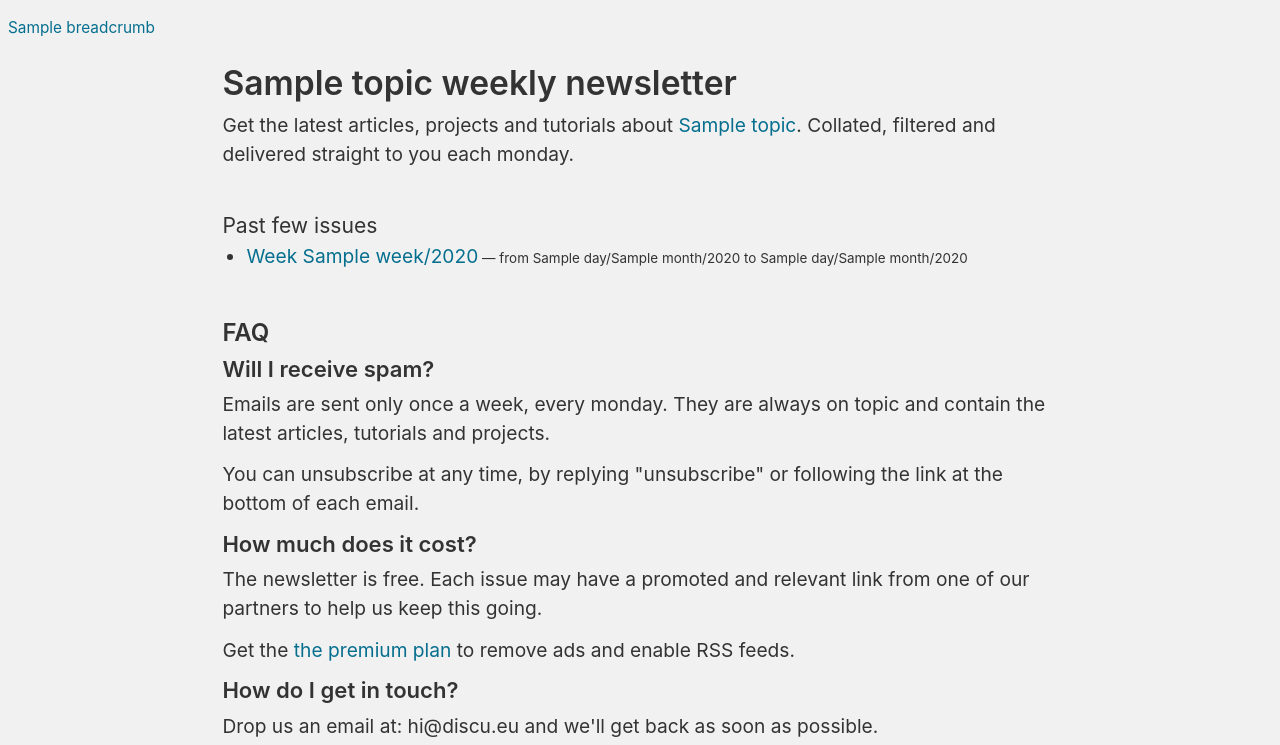
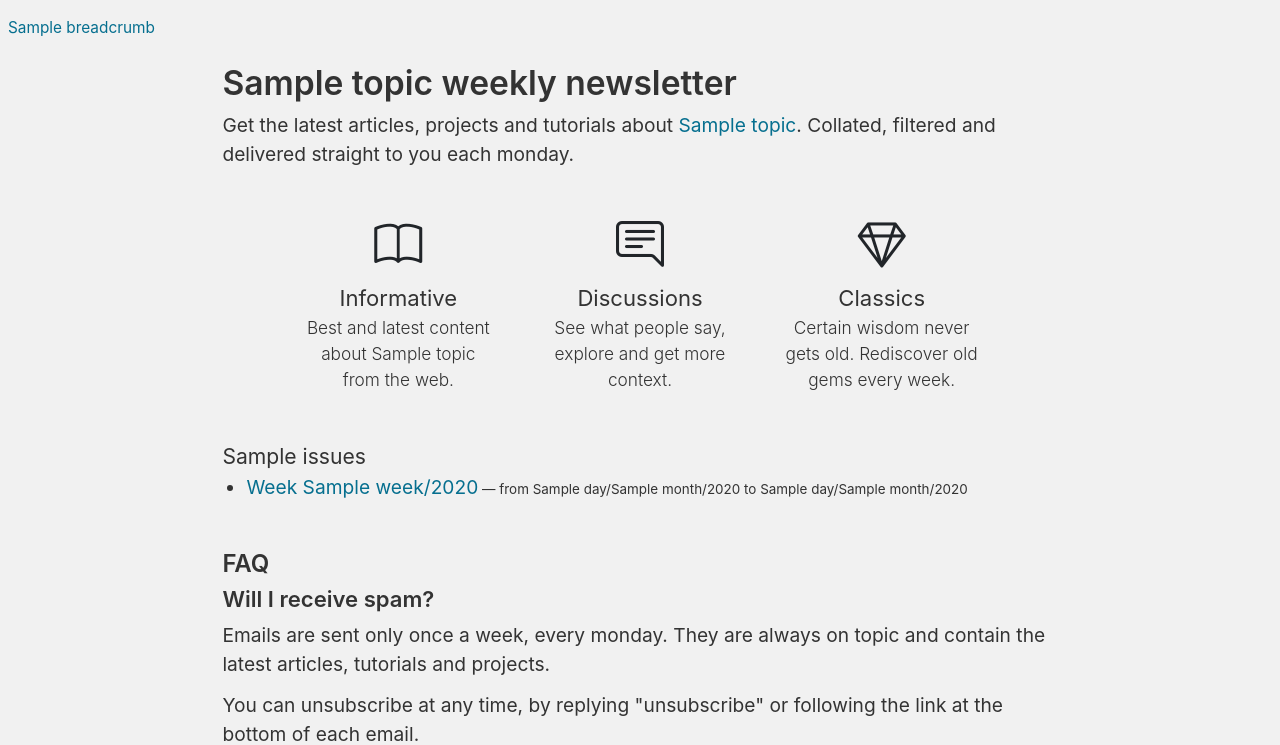
Before and after one commit to xojoc/discussions, a Django app: template web/templates/web/weekly_topic.html in a window 1280 px wide. Shown: the part 67-812 px from the top of the page. Run offline with Django 3.2, Linux system fonts and the light colour scheme; the template is opened without the code that fills it: most values are stand-ins (such as "Sample title", 1, 10 or a date in 2020); parts of the project's set-up code (start-up, migrations or seed data) failed here and were passed over; some libraries are stand-ins or nearby versions.

Commit message:
layout and wording

```diff
--- a/web/static/style.scss
+++ b/web/static/style.scss
@@ -115,6 +115,18 @@ p {
     font-size: 0.6em;
 }
 
+.fs-2em {
+    font-size: 2em;
+}
+
+.fs-2-5em {
+    font-size: 2.5em;
+}
+
+.fs-3em {
+    font-size: 3em;
+}
+
 .fs-5em {
     font-size: 5em;
 }
--- a/web/templates/web/weekly_index.html
+++ b/web/templates/web/weekly_index.html
@@ -18,10 +18,6 @@ Weekly newsletters with articles, tutorials, projects and releases about topics
     from
     last week:</p>
 
-
-<!-- <p class="smaller-font text-center mt-3">
-    <strong>Choose a topic:</strong>
-</p> -->
 
 <div class="weekly-index-grid mt-4">
     {% for topic_key, topic in ctx.topics.items %}
--- a/web/templates/web/weekly_topic.html
+++ b/web/templates/web/weekly_topic.html
@@ -35,7 +35,28 @@ Weekly newsletter about {{ctx.topic.name}} with articles, projects and tutorials
 {% include "web/weekly_subscribe_form.html" %}
 
 
-<span class="fs-6">Past few issues</span>
+
+<div class="d-flex flex-row flex-wrap gap-5 text-center justify-content-center mb-5">
+    <div class="w-min-content w-min-16ch d-flex flex-column">
+        <i class="bi bi-book m-auto text-dark fs-2-5em my-0"></i>
+        <span class="fs-5">Informative</span>
+        <span class="lead mb-0 smaller-font-1">Best and latest content about {{ctx.topic.name}} from the web.</span>
+    </div>
+    <div class="w-min-content w-min-16ch d-flex flex-column">
+        <i class="bi bi-chat-right-text m-auto text-dark fs-2-5em my-0"></i>
+        <span class="fs-5">Discussions</span>
+        <span class="lead mb-0 smaller-font-1">See what people say, explore and get more context.</span>
+
+    </div>
+    <div class="w-min-content w-min-16ch d-flex flex-column">
+        <i class="bi bi-gem m-auto text-dark fs-2-5em my-0"></i>
+        <span class="fs-5">Classics</span>
+        <span class="lead mb-0 smaller-font-1">Certain wisdom never gets old. Rediscover old gems every week.</span>
+    </div>
+</div>
+
+
+<span class="fs-6">Sample issues</span>
 <ul class="ms-0 ps-4">
     {% for yearweek in ctx.yearweeks %}
     <li><a href="{% url 'web:weekly_topic_week' ctx.topic_key yearweek.year yearweek.week %}"
--- a/web/weekly.py
+++ b/web/weekly.py
@@ -455,7 +455,7 @@ def topic_context(topic):
         return None
     ctx["yearweeks"] = []
     # yearweeks = all_yearweeks(topic)
-    yearweeks = last_nth_yearweeks(topic, 5)
+    yearweeks = last_nth_yearweeks(topic, 3)
     for yearweek in yearweeks:
         ctx["yearweeks"].append(
             {
```
Also changed, not shown: web/static/style.css.
